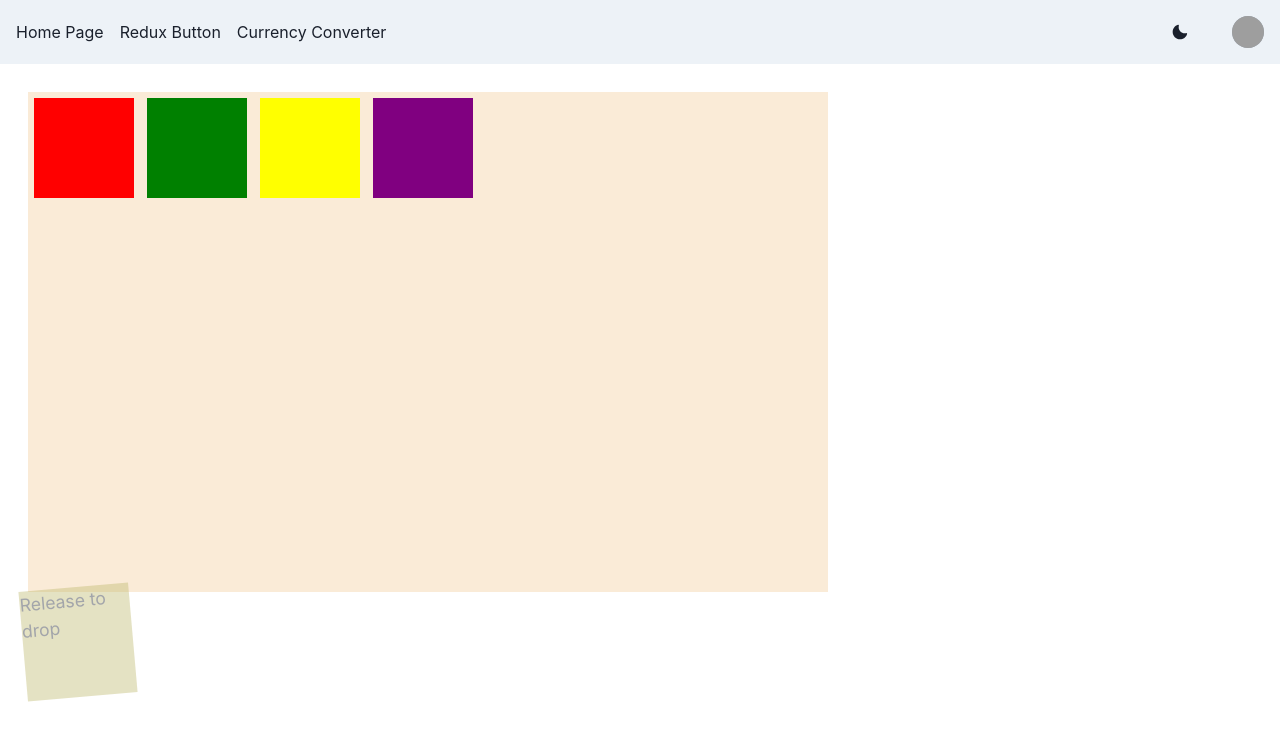
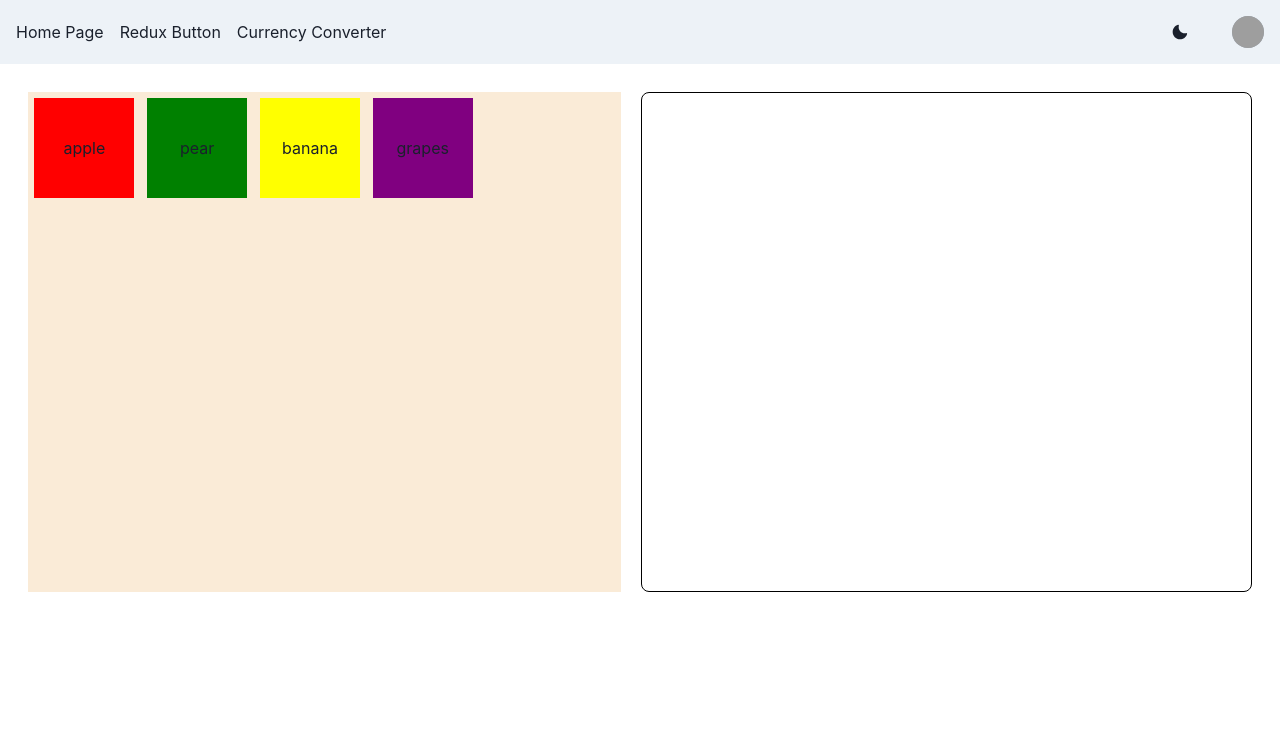
Before and after one commit to christinehongs/capstone, a React (Create React App) app in the folder client/: page /shopping in a window 1280 px wide. Shown: the top 740 px of the page. Built offline with nearby package versions, Linux system fonts and the light colour scheme; grey boxes are pictures that could not be loaded.

Commit message:
makes progres on functionality

```diff
--- a/client/src/components/Basket/index.js
+++ b/client/src/components/Basket/index.js
@@ -2,27 +2,38 @@ import React from 'react';
 import { Box } from '@chakra-ui/react';
 import { useDroppable } from '@dnd-kit/core';
 
-const Basket = ({ children, name }) => {
+const Basket = ({ children, id }) => {
   const { isOver, setNodeRef } = useDroppable({
-    name,
+    id,
   });
-  let backgroundColor = '#222';
+  let backgroundColor = 'white';
 
   const dropStyles = {
-    transform: `scale(1.1) rotate(-5deg)`,
-    opacity: `0.4`,
+    // opacity: `0.4`,
     backgroundColor: 'darkkhaki',
   };
+
+  React.useEffect(() => {
+    console.log(id);
+  }, [id]);
 
   return (
     <Box
       ref={setNodeRef}
-      height="100px"
-      width="100px"
+      height="500px"
+      width="100%"
       background={backgroundColor}
       style={isOver ? dropStyles : null}
+      border="1px solid black"
+      borderRadius="8px"
+      ml={5}
+      p={4}
+      display="flex"
+      alignItems="flex-start"
+      justifyContent="flex-start"
+      flexWrap="wrap"
     >
-      {isOver ? 'Release to drop' : 'Drag a box here'}
+      {/*{isOver ? 'Release to drop' : 'Drag a box here'}*/}
       {children}
     </Box>
   );
--- a/client/src/components/GroceryItem/index.js
+++ b/client/src/components/GroceryItem/index.js
@@ -1,35 +1,23 @@
-import React from 'react';
+import React, { forwardRef } from 'react';
 import { Box } from '@chakra-ui/react';
-import { useDraggable } from '@dnd-kit/core';
-import { CSS } from '@dnd-kit/utilities';
 
-const GroceryItem = ({ bg, name }) => {
-  const { attributes, listeners, setNodeRef, transform } = useDraggable({
-    id: 'draggable',
-  });
-
-  const dragStyles = transform
-    ? {
-        transform: CSS.Translate.toString(transform),
-        opacity: `0.4`,
-        backgroundColor: 'darkgreen',
-      }
-    : undefined;
-
+const GroceryItem = forwardRef(({ bg, name, dragging }, ref) => {
   return (
     <Box
+      ref={ref}
       className="fruit"
       background={bg}
-      ref={setNodeRef}
       height={['50px', null, '70px', '100px']}
       width={['50px', null, '70px', '100px']}
       m="0.4rem"
-      cursor="pointer"
-      style={dragStyles}
-      {...listeners}
-      {...attributes}
-    />
+      cursor={dragging ? 'grab' : 'pointer'}
+      display="flex"
+      alignItems="center"
+      justifyContent="center"
+    >
+      {name ? name : null}
+    </Box>
   );
-};
+});
 
 export default GroceryItem;
--- a/client/src/components/ItemSelect/index.js
+++ b/client/src/components/ItemSelect/index.js
@@ -1,9 +1,9 @@
 import React from 'react';
 import { Box } from '@chakra-ui/react';
 import { css } from '@emotion/react';
-import Item from '../GroceryItem';
-import { Basket } from '../index';
-import { DndContext } from '@dnd-kit/core';
+import { Basket, GroceryItem } from '../index';
+import { DndContext, DragOverlay, useDraggable } from '@dnd-kit/core';
+import { Draggable } from '../../utils/Draggable';
 
 const wrapper = css`
   width: 100%;
@@ -11,10 +11,12 @@ const wrapper = css`
   -moz-box-sizing: border-box;
   box-sizing: border-box;
   overflow: hidden;
+  display: flex;
+  align-items: center;
+  justify-content: center;
 `;
 
 const fruitsContainer = css`
-  max-width: 800px;
   display: flex;
   align-items: flex-start;
   justify-content: flex-start;
@@ -24,7 +26,7 @@ const fruitsContainer = css`
   background-color: antiquewhite;
 
   .fruit {
-    transition: all 0.2s ease-in-out;
+    transition: opacity 0.2s ease-in-out;
   }
 `;
 
@@ -35,17 +37,81 @@ const items = [
   { name: 'grapes', bg: 'purple' },
 ];
 
+export const DraggableGroceryItem = () => {
+  const { isDragging, setNodeRef, listeners } = useDraggable({
+    id: 'draggable-item',
+  });
+
+  return (
+    <GroceryItem
+      dragging={isDragging}
+      ref={setNodeRef}
+      listeners={listeners}
+      style={{
+        opacity: isDragging ? 0 : undefined,
+      }}
+    />
+  );
+};
+
 const ItemSelect = () => {
+  // const [activeId, setActiveId] = React.useState(null);
+  const [isDragging, setIsDragging] = React.useState(false);
+  const [parent, setParent] = React.useState(null);
+
+  React.useEffect(() => {
+    parent && console.log(parent);
+  }, [parent]);
+
   return (
-    <DndContext>
+    <DndContext
+      onDragStart={(e) => {
+        setIsDragging(true);
+      }}
+      onDragEnd={({ over }) => {
+        // console.log(over);
+        setParent(over ? over.id : null);
+        setIsDragging(false);
+      }}
+      onDragCancel={() => {
+        setIsDragging(false);
+      }}
+    >
       <Box css={wrapper} p={7} mt={7}>
+        {/*<Box>{!parent ? <DraggableGroceryItem /> : null}</Box>*/}
+        {/*<Basket id="food-item" css={fruitsContainer}>*/}
+        {/*  {items.map((item, index) =>*/}
+        {/*    parent === 'food-item' ? (*/}
+        {/*      <Draggable key={index} id={item.name} name={item.name}>*/}
+        {/*        <GroceryItem bg={item.bg} name={item.name} />*/}
+        {/*      </Draggable>*/}
+        {/*    ) : null*/}
+        {/*  )}*/}
+
+        {/*  /!*<DraggableGroceryItem key={index} name={item.name} />*!/*/}
+        {/*</Basket>*/}
         <Box css={fruitsContainer}>
           {items.map((item, index) => (
-            <Item key={index} id={index} name={item.name} bg={item.bg} />
+            <Draggable key={index} id={index} name={item.name}>
+              <GroceryItem
+                id={index}
+                dragging={isDragging}
+                name={item.name}
+                bg={item.bg}
+              />
+            </Draggable>
           ))}
         </Box>
-        <Basket />
+        <Basket id="basket" dragging={isDragging}>
+          {items.map((item, index) =>
+            parent === 'basket' ? (
+              <DraggableGroceryItem key={index} name />
+            ) : null
+          )}
+        </Basket>
       </Box>
+
+      <DragOverlay>{isDragging ? <GroceryItem /> : null}</DragOverlay>
     </DndContext>
   );
 };
--- a/client/src/components/index.js
+++ b/client/src/components/index.js
@@ -3,3 +3,4 @@ export { default as Converter } from './Converter';
 export { default as Navbar } from './Navbar';
 export { default as ItemSelect } from './ItemSelect';
 export { default as Layout } from './layout';
+export { default as GroceryItem } from './GroceryItem';
--- /dev/null
+++ b/client/src/utils/Draggable.js
@@ -0,0 +1,37 @@
+import React from 'react';
+import { useDndMonitor, useDraggable } from '@dnd-kit/core';
+import { CSS } from '@dnd-kit/utilities';
+
+import { Box } from '@chakra-ui/react';
+
+export const Draggable = (props) => {
+  const { name, id } = props;
+  const { attributes, listeners, setNodeRef, transform } = useDraggable({
+    id,
+    data: {
+      name,
+    },
+  });
+
+  const dragStyles = transform
+    ? {
+        transform: CSS.Translate.toString(transform),
+        opacity: `0.4`,
+      }
+    : undefined;
+
+  useDndMonitor({
+    onDragStart(e) {
+      // console.log('dragging');
+    },
+    onDragEnd(e) {
+      // console.log('not dragging');
+    },
+  });
+
+  return (
+    <Box ref={setNodeRef} {...listeners} {...attributes} style={dragStyles}>
+      {props.children}
+    </Box>
+  );
+};
```
Also changed, not shown: client/src/utils/Droppable.js (added, +8 -0 lines).
